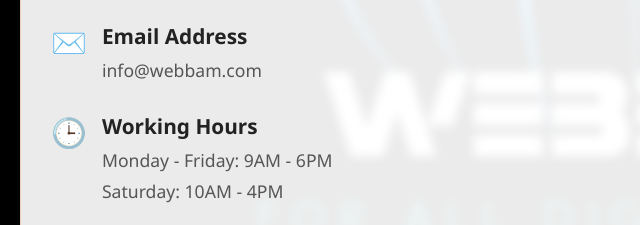
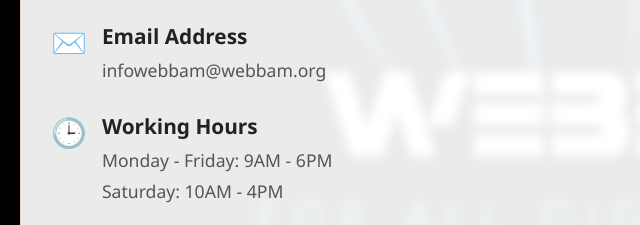
Before and after one commit to bazzilik-creator/webbam, a plain HTML site: page contact.html in a window 1280 px wide. Shown: the part 572-797 px from the top of the page, 0-640 px from the left. Drawn offline with Linux system fonts and the light colour scheme.

Commit message:
Update email address in contact.html

```diff
--- a/contact.html
+++ b/contact.html
@@ -576,7 +576,7 @@
                         <div class="info-icon">✉️</div>
                         <div class="info-details">
                             <h3>Email Address</h3>
-                            <p>info@webbam.com</p>
+                            <p>infowebbam@webbam.org</p>
                         </div>
                     </div>
 
```
